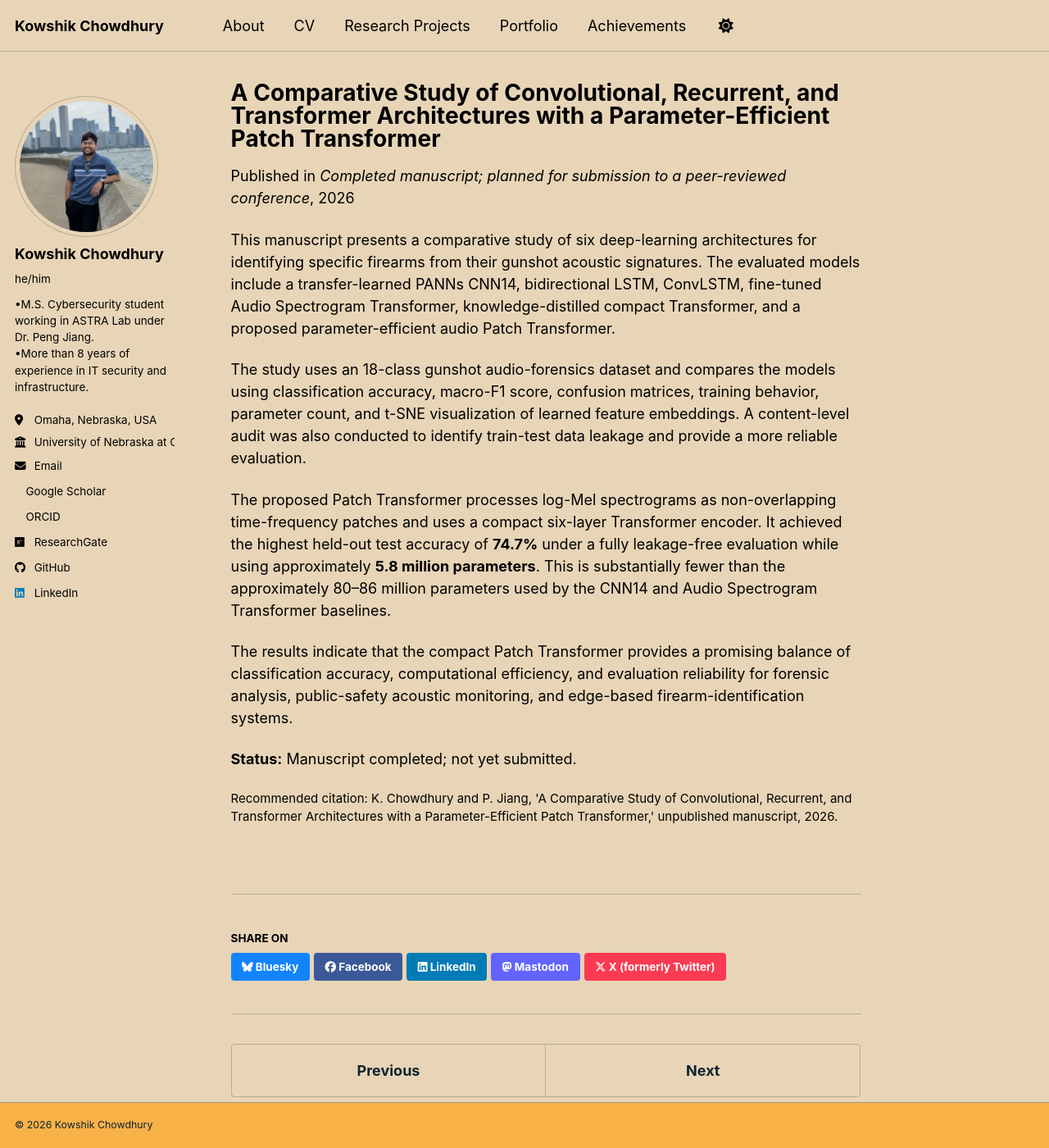
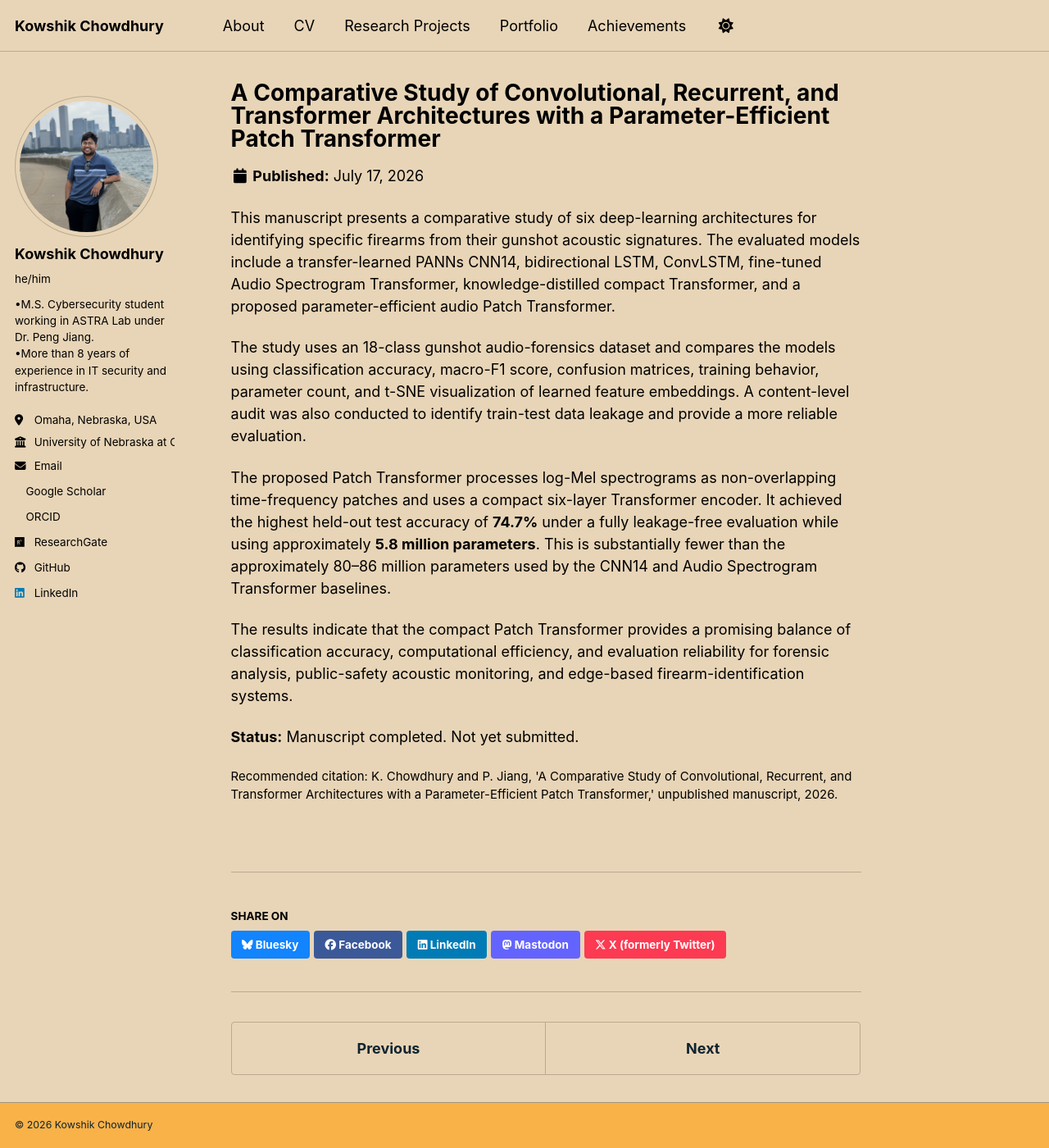
Before and after one commit to kowshik1993/kowshik1993.github.io, a Jekyll site: the page built from _publications/gunshot_classification.md, in a window 1280 px wide and 1400 px high. Shown: the whole window at 82% size. Built offline with Jekyll 4.4.1, drawn with Linux system fonts in a browser that asks for light colours; a style sheet for code colours, icons or effects is not loaded.

Commit message:
Update gunshot_classification.md

```diff
--- a/_publications/gunshot_classification.md
+++ b/_publications/gunshot_classification.md
@@ -5,7 +5,6 @@ category: conferences
 permalink: /publication/gunshot_classification
 excerpt: "A comparative study of convolutional, recurrent, and transformer architectures for fine-grained firearm identification from gunshot acoustic signatures."
 date: 2026-07-17
-venue: "Completed manuscript; planned for submission to a peer-reviewed conference"
 citation: "K. Chowdhury and P. Jiang, 'A Comparative Study of Convolutional, Recurrent, and Transformer Architectures with a Parameter-Efficient Patch Transformer,' unpublished manuscript, 2026."
 ---
 
@@ -17,4 +16,4 @@ The proposed Patch Transformer processes log-Mel spectrograms as non-overlapping
 
 The results indicate that the compact Patch Transformer provides a promising balance of classification accuracy, computational efficiency, and evaluation reliability for forensic analysis, public-safety acoustic monitoring, and edge-based firearm-identification systems.
 
-**Status:** Manuscript completed; not yet submitted.
+**Status:** Manuscript completed. Not yet submitted.
```
